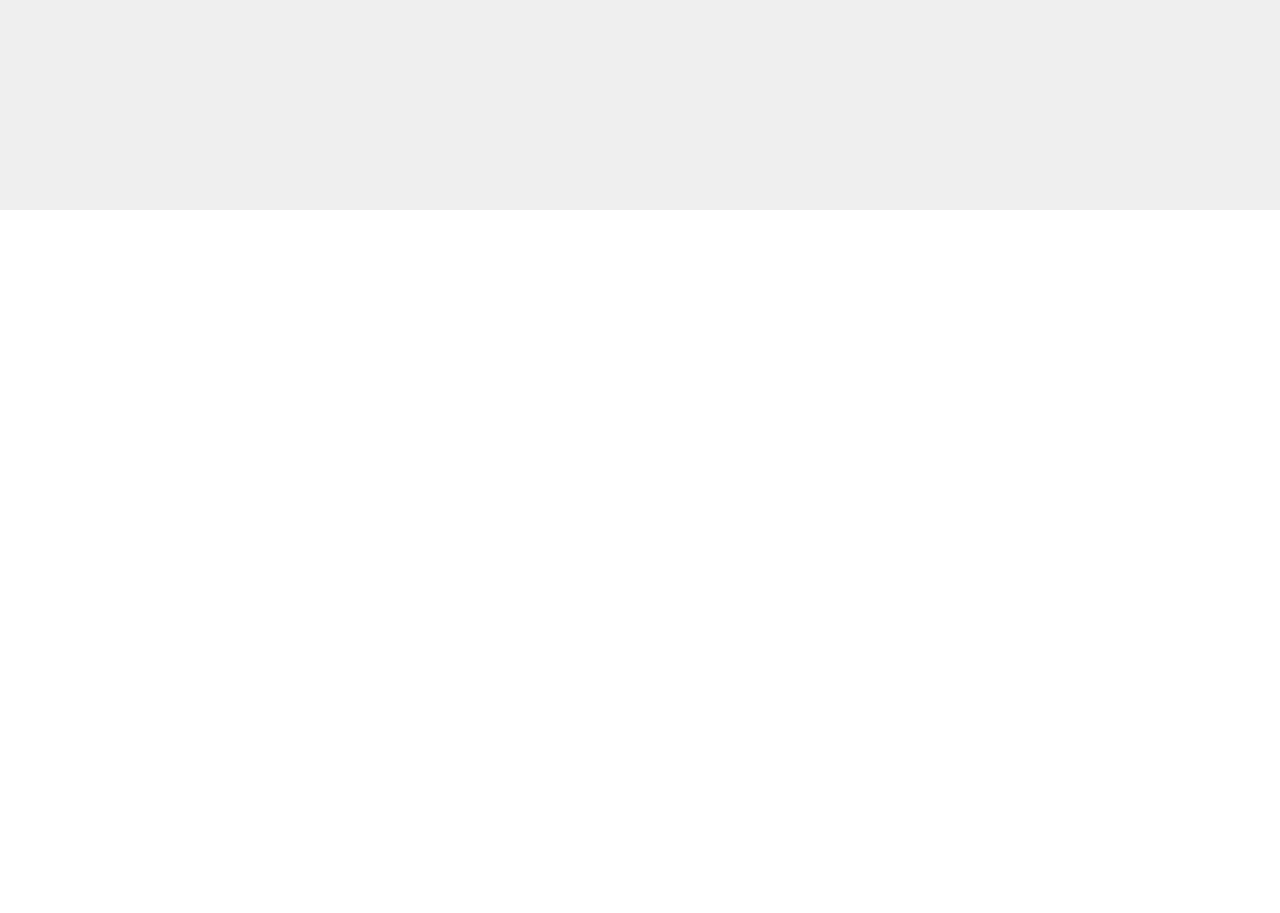
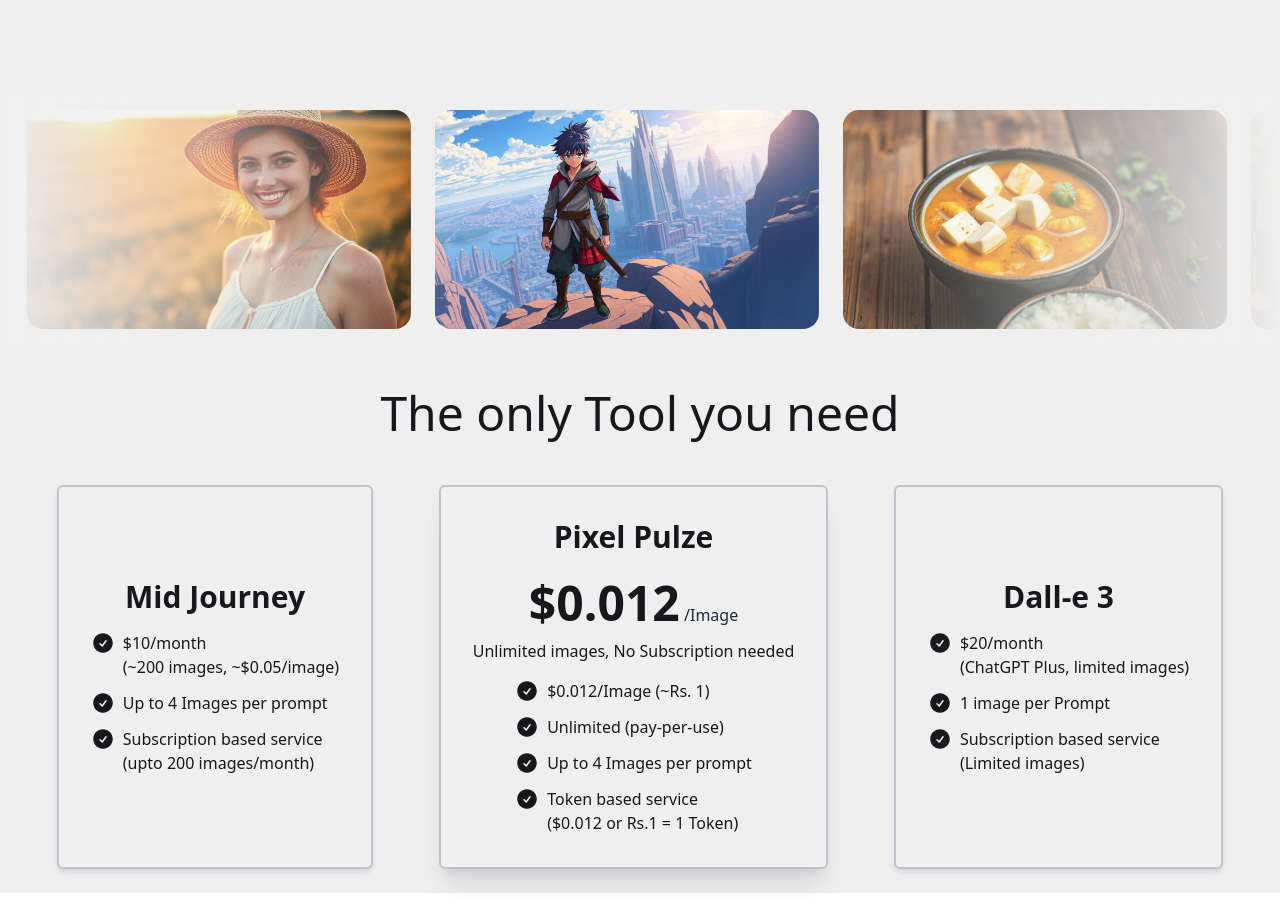
Before and after one commit to VK024tech/PixelPulze, a React (Vite) app: page / in a window 1280 px wide. Shown: the part 590-1503 px from the top of the page. Before the commit the page ends 800 px from the top, so only its background shows below. Built offline with nearby package versions, Linux system fonts and the light colour scheme.

Commit message:
'pricing_added'

```diff
--- a/src/App.jsx
+++ b/src/App.jsx
@@ -1,14 +1,18 @@
+import Carousel from "./Components/Carousel";
 import Header from "./Components/Header";
 import HeroSection from "./Components/HeroSection";
+import Pricing from "./Components/Pricing";
 import { ThemeContextProvider } from "./Contexts/Theme";
 
 function App() {
   return (
     <>
       <ThemeContextProvider>
-        <div className="dark:bg-black bg-pale-white w-screen h-screen">
+        <div className="dark:bg-black bg-pale-white max-w-screen  ">
           <Header />
           <HeroSection />
+          <Carousel />
+          <Pricing />
         </div>
       </ThemeContextProvider>
     </>
--- a/src/Components/Carousel.jsx
+++ b/src/Components/Carousel.jsx
@@ -1,24 +1,78 @@
-import React, { useState } from "react";
+import { useAnimate, motion } from "motion/react";
+import { div } from "motion/react-client";
+import React, { useEffect, useRef, useState } from "react";
 
 function Carousel() {
-    const [isPaused, setIsPaused] = useState(false)
+  const [scope, animate] = useAnimate();
+  const [isPaused, setIsPaused] = useState(false);
+  const animationTargetX = useRef(0);
+  function carouselAnimate() {
+    animate(
+      scope.current,
+      {
+        x: animationTargetX.current,
+      },
+      {
+        repeat: Infinity,
+        ease: "linear",
+        duration: 60,
+      }
+    );
+  }
 
+  useEffect(() => {
+    const measureContentWidth = () => {
+      if (scope.current) {
+        const totalCarouselWidth = scope.current.scrollWidth;
 
-      const images = {
-        image01: `/Image/Image-01.webp`,
-        image02: `/Image/Image-02.webp`,
-        image03: `/Image/Image-03.webp`,
-        image04: `/Image/Image-04.webp`,
-        image05: `/Image/Image-05.webp`,
-        image06: `/Image/Image-06.webp`,
-        image07: `/Image/Image-07.webp`,
-        image08: `/Image/Image-08.webp`,
-        image09: `/Image/Image-09.webp`,
-        image10: `/Image/Image-10.webp`,
-      };
+        animationTargetX.current = -(totalCarouselWidth / 2);
 
+        carouselAnimate();
+      }
+    };
 
-  return <div>Carousel</div>;
+    const timer = setTimeout(measureContentWidth, 100);
+
+    return () => clearTimeout(timer);
+  }, []);
+
+  const images = [
+    `/Image/Image-01.webp`,
+    `/Image/Image-02.webp`,
+    `/Image/Image-03.webp`,
+    `/Image/Image-04.webp`,
+    `/Image/Image-05.webp`,
+    `/Image/Image-06.webp`,
+    `/Image/Image-07.webp`,
+    `/Image/Image-08.webp`,
+    `/Image/Image-09.webp`,
+    `/Image/Image-10.webp`,
+    `/Image/Image-01.webp`,
+    `/Image/Image-02.webp`,
+    `/Image/Image-03.webp`,
+    `/Image/Image-04.webp`,
+    `/Image/Image-05.webp`,
+    `/Image/Image-06.webp`,
+    `/Image/Image-07.webp`,
+    `/Image/Image-08.webp`,
+    `/Image/Image-09.webp`,
+    `/Image/Image-10.webp`,
+  ];
+
+  return (
+    <div className=" overflow-hidden relative  h-fit py-4 ">
+
+      <div className="absolute top-0 bottom-0 left-0 bg-gradient-to-r from-pale-white dark:from-black to-transparent z-10 w-36 sm:w-xs md:w-md   pointer-events-none" />
+      <div className="absolute top-0 bottom-0 right-0 bg-gradient-to-l from-pale-white dark:from-black to-transparent z-10 w-36 sm:w-xs md:w-md pointer-events-none" />
+      <motion.div className="flex shrink-0 justify-start gap-6 " ref={scope}>
+        {images.map((curr,index) => {
+          return (
+            <img key={curr+index} className="w-xs md:w-sm rounded-2xl " src={curr} alt="" />
+          );
+        })}
+      </motion.div>
+    </div>
+  );
 }
 
 export default Carousel;
--- a/src/Components/HeroSection.jsx
+++ b/src/Components/HeroSection.jsx
@@ -9,15 +9,16 @@
   const { windowWidth } = useContext(ThemeContext);
 
   return (
-    <div>
+    <div className="" >
+
       <div className={` ${windowWidth < 800 ? "h-0" : "h-20"}`}></div>
       <div className="p-24 text-gray dark:text-white">
         <div className="text-center  mx-auto max-w-4xl">
-          <div className=" text-7xl leading-tight font-semibold">
+          <div className=" sm:text-4xl md:text-7xl leading-tight font-semibold">
             AFFORDABLE AI ART AT <br />{" "}
             <span className="font-serif font-extralight">YOUR FINGERTIPS</span>
           </div>
-          <div className="mt-8 p-2 max-w-md mx-auto text-lg">
+          <div className="mt-8 p-2 max-w-md mx-auto sm:text-xl md:text-lg">
             Create breathtaking images for just $0.012/Image or Rs.1/Image with
             ease. Skip subscriptions, pay just for the images you create.
             {/* Recharge easily and create limitless visuals with PixelPulze. */}
--- /dev/null
+++ b/src/Components/Pricing.jsx
@@ -0,0 +1,92 @@
+import React from "react";
+import { CheckCircleIcon } from "@heroicons/react/24/solid";
+
+function Pricing() {
+  return (
+    <div className=" text-gray dark:text-white my-5 p-6 w-full flex flex-col gap-2 justify-center items-center">
+      <div className="text-5xl font-medium ">The only Tool you need</div>
+      <div className="flex justify-around w-full">
+        <div className="flex flex-col w-fit justify-center items-center mt-10 border-2 p-8 rounded-md border-gray-400/55 shadow-md shadow-gray/10">
+          <div className="text-3xl  font-semibold text-gray dark:text-white">
+            Mid Journey
+          </div>
+
+          {/* <div className="mt-3 text-center">Unlimited images, No Subscription needed</div> */}
+          <ul className="mt-4 flex flex-col gap-3">
+            <li className="flex gap-2">
+              <CheckCircleIcon className="size-6" /> $10/month <br/>(~200 images,
+              ~$0.05/image)
+            </li>
+            {/* <li className="flex gap-2">
+              <CheckCircleIcon className="size-6" /> Unlimited (pay-per-use)
+            </li> */}
+            <li className="flex gap-2">
+              <CheckCircleIcon className="size-6" /> Up to 4 Images per prompt
+            </li>
+            <li className="flex gap-2">
+              <CheckCircleIcon className="size-6" />
+              Subscription based service <br />
+              (upto 200 images/month)
+            </li>
+          </ul>
+        </div>
+        <div className="flex flex-col w-fit justify-center items-center mt-10 border-2 p-8 rounded-md border-gray-400/55 shadow-xl shadow-gray/10">
+          <div className="text-3xl  font-semibold text-gray dark:text-white">
+            Pixel Pulze
+          </div>
+          <div className="text-gray-800 mt-6 dark:text-gray-200">
+            <span className="text-5xl font-semibold text-gray dark:text-white">
+              $0.012
+            </span>{" "}
+            /Image
+          </div>
+          <div className="mt-3 text-center">
+            Unlimited images, No Subscription needed
+          </div>
+          <ul className="mt-4 flex flex-col gap-3">
+            <li className="flex gap-2">
+              <CheckCircleIcon className="size-6" /> $0.012/Image (~Rs. 1)
+            </li>
+            <li className="flex gap-2">
+              <CheckCircleIcon className="size-6" /> Unlimited (pay-per-use)
+            </li>
+            <li className="flex gap-2">
+              <CheckCircleIcon className="size-6" /> Up to 4 Images per prompt
+            </li>
+            <li className="flex gap-2">
+              <CheckCircleIcon className="size-6" />
+              Token based service
+              <br />
+              ($0.012 or Rs.1 = 1 Token)
+            </li>
+          </ul>
+        </div>
+        <div className="flex flex-col w-fit justify-center items-center mt-10 border-2 p-8 rounded-md border-gray-400/55 shadow-md shadow-gray/10">
+          <div className="text-3xl  font-semibold text-gray dark:text-white">
+            Dall-e 3
+          </div>
+
+          <ul className="mt-4 flex flex-col gap-3">
+            <li className="flex gap-2">
+              <CheckCircleIcon className="size-6" /> $20/month <br />
+              (ChatGPT Plus, limited images)
+            </li>
+            {/* <li className="flex gap-2">
+              <CheckCircleIcon className="size-6" /> Unlimited (pay-per-use)
+            </li> */}
+            <li className="flex gap-2">
+              <CheckCircleIcon className="size-6" /> 1 image per Prompt
+            </li>
+            <li className="flex gap-2">
+              <CheckCircleIcon className="size-6" />
+              Subscription based service <br />
+              (Limited images)
+            </li>
+          </ul>
+        </div>
+      </div>
+    </div>
+  );
+}
+
+export default Pricing;
--- a/src/index.css
+++ b/src/index.css
@@ -18,3 +18,7 @@
   animation: none;
   mix-blend-mode: normal;
 }
+
+.no-scrollbar::-webkit-scrollbar {
+    display: none;
+}
```
